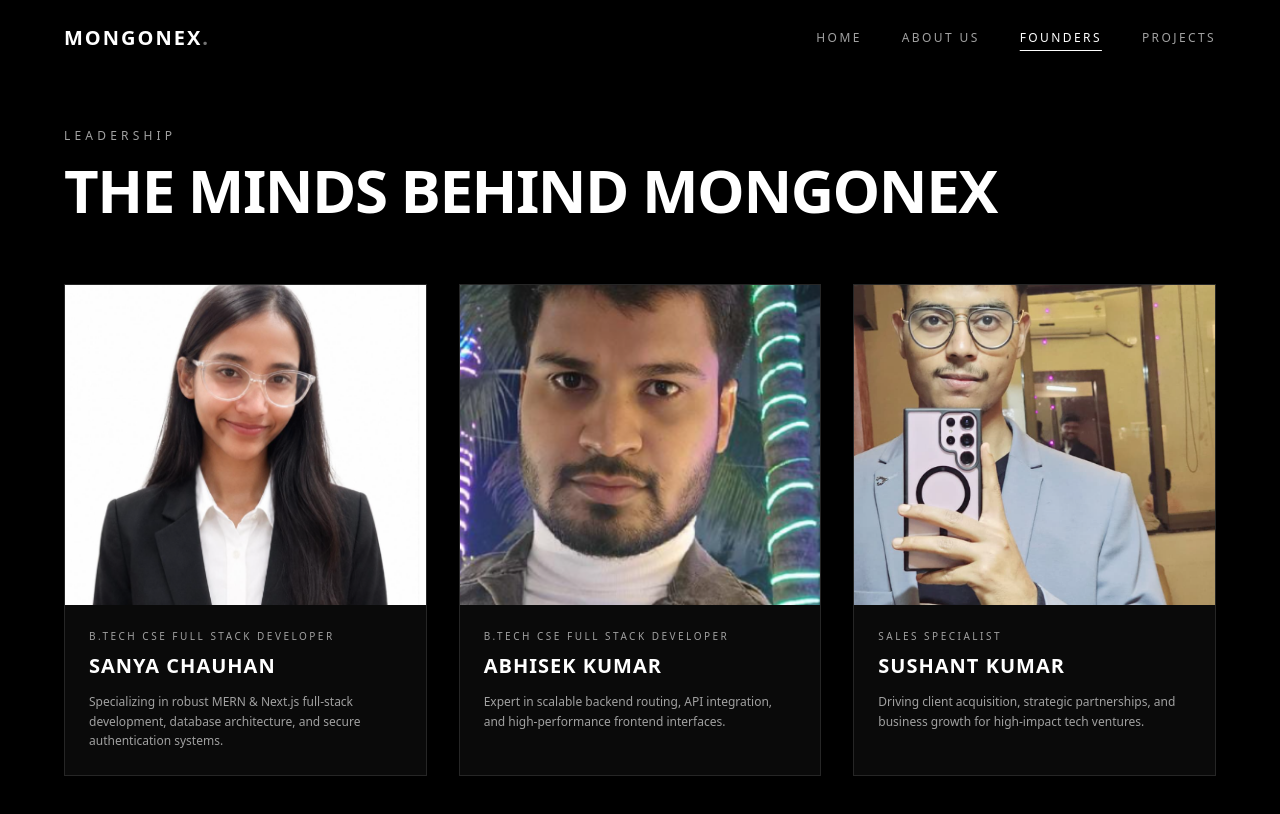
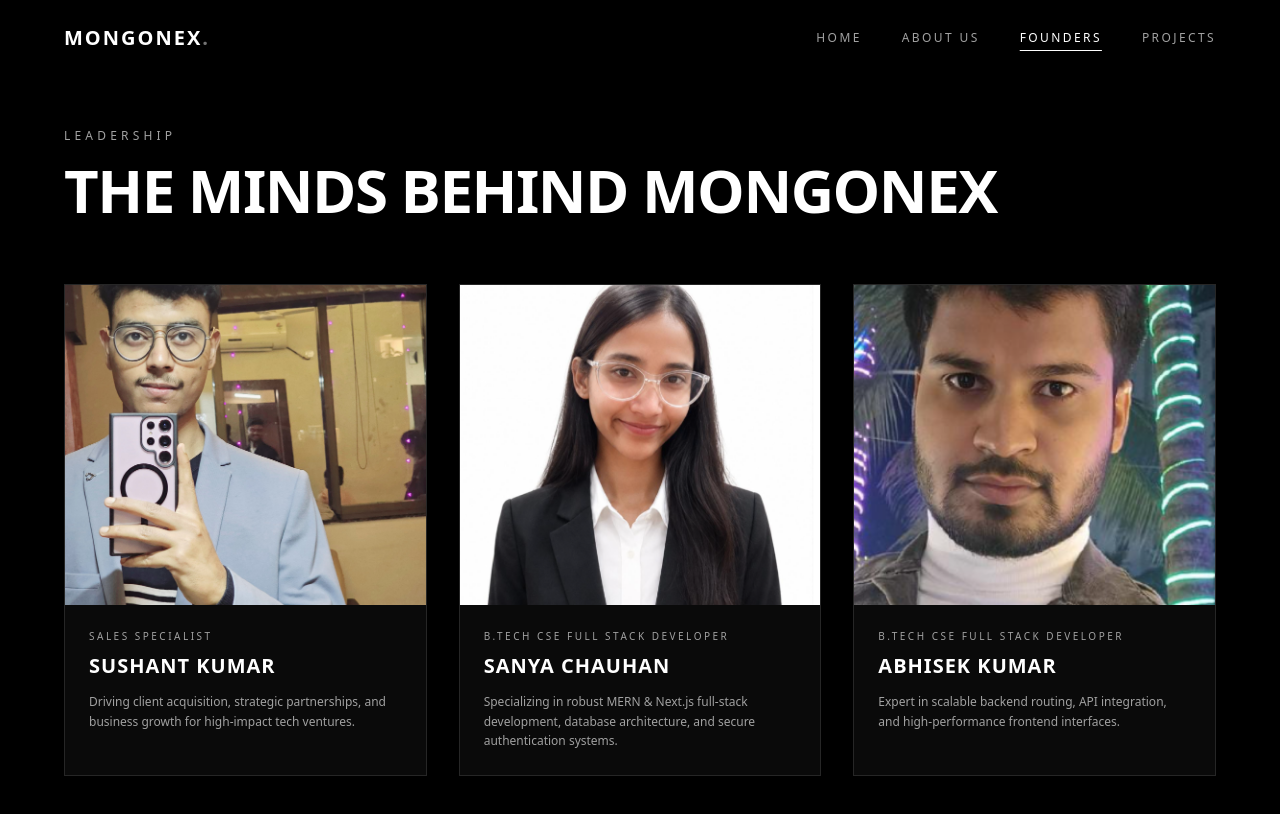
Before and after one commit to sanya-044/MongoNex, a React (Vite) app: page /founders in a window 1280 px wide. Shown: the top 814 px of the page. Built offline with nearby package versions, Linux system fonts and the light colour scheme.

Commit message:
pic first

```diff
--- a/src/pages/Founders.tsx
+++ b/src/pages/Founders.tsx
@@ -2,7 +2,16 @@
 import annImg from "../assets/ann.png";
 import myyyyfinalpicImg from "../assets/myyyyfinalpic.png";
 import sushImg from "../assets/sush.png";
+import su1 from "../assets/su1.jpeg";
 const founders = [
+
+   {
+    name: "Sushant Kumar",
+    role: "Sales Specialist",
+    bio: "Driving client acquisition, strategic partnerships, and business growth for high-impact tech ventures.",
+    image: su1
+  },
+
   {
     name: "Sanya Chauhan",
     role: "B.Tech CSE Full Stack Developer",
@@ -15,12 +24,7 @@ const founders = [
     bio: "Expert in scalable backend routing, API integration, and high-performance frontend interfaces.",
     image: annImg,
   },
-  {
-    name: "Sushant Kumar",
-    role: "Sales Specialist",
-    bio: "Driving client acquisition, strategic partnerships, and business growth for high-impact tech ventures.",
-    image: sushImg
-  },
+
 ];
 
 export default function Founders() {
```
Also changed, not shown: src/assets/su1.jpeg (added).
